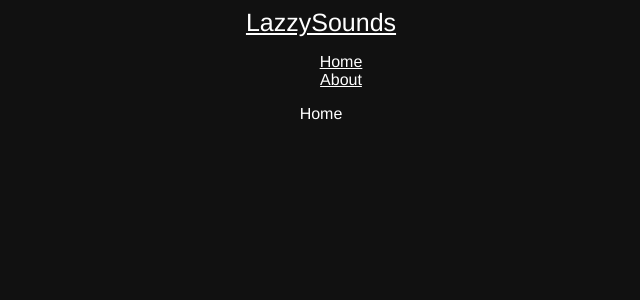
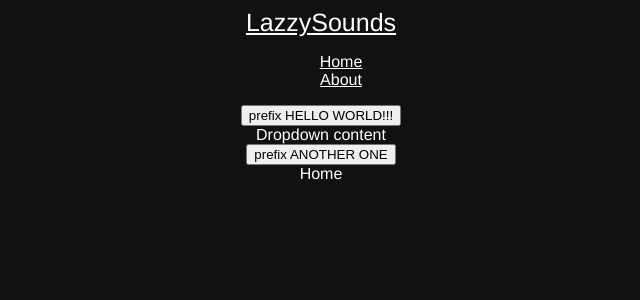
Before and after one commit to nathan815/LazzySounds, a Vue app: page / in a window 1280 px wide. Shown: the top 300 px of the page, without its empty margins (319-959 px from the left). Built offline with nearby package versions, Linux system fonts and the light colour scheme.

Commit message:
test button

```diff
--- a/src/App.vue
+++ b/src/App.vue
@@ -1,13 +1,20 @@
 <script>
   import Navbar from './Navbar';
+  import ButtonTest from './components/ButtonTest';
   export default {
-      components: { Navbar }
+      components: { Navbar, ButtonTest },
+      data() {
+        return {
+          hello: false
+        }
+      }
   }
 </script>
 <template>
   <div id="app">
     <navbar />
-
+    <button-test text="Hello world!!!" :visible="true" />
+    <button-test text="ANother one" :visible="false" />
     <router-view/>
   </div>
 </template>
--- /dev/null
+++ b/src/components/ButtonTest.vue
@@ -0,0 +1,33 @@
+<script>
+  export default {
+    props: {
+      text: String,
+      visible: Boolean
+    },
+    data() {
+      return {
+        isVisible: this.visible,
+      }
+    },
+    computed: {
+      uppercaseText() {
+        return 'prefix ' + this.text.toUpperCase();
+      }
+    },
+    methods: {
+      toggle() {
+        this.isVisible = !this.isVisible;
+      }
+    }
+  }
+</script>
+<template>
+  <div>
+  <button @click="toggle">
+    {{ uppercaseText }}
+  </button>
+  <div v-if="isVisible">
+    Dropdown content
+  </div>
+</div>
+</template>
```
